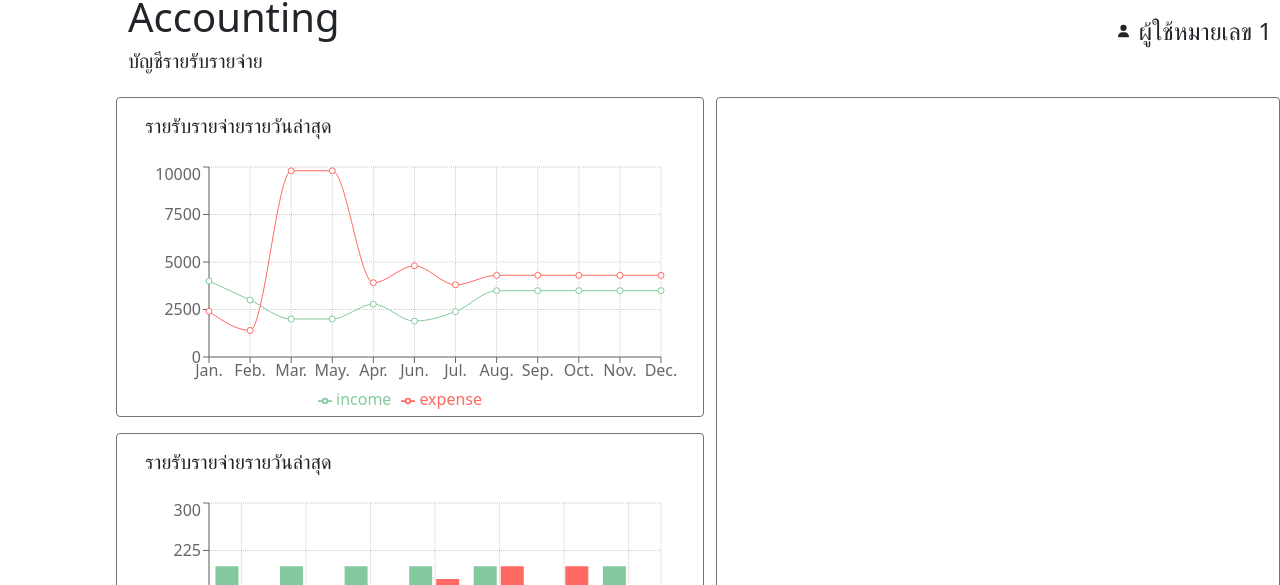
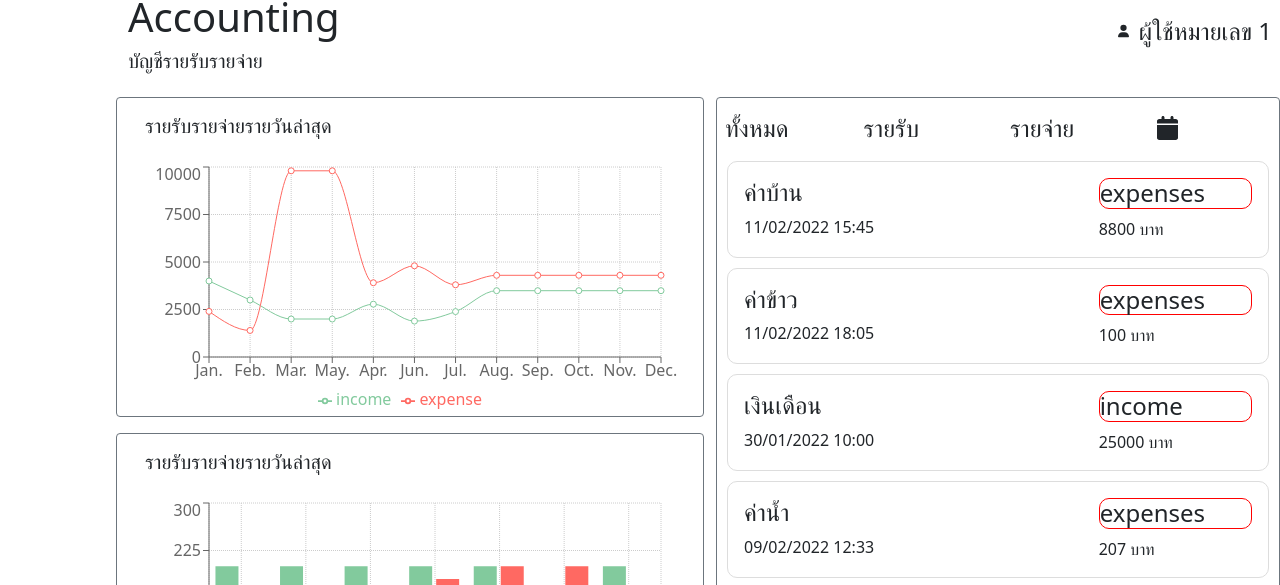
Before and after one commit to konlawatit/SWDEV-BBP-, a Next.js app in the folder frontend/: page /accounting in a window 1280 px wide. Shown: the part 215-800 px from the top of the page. Built offline with nearby package versions, Linux system fonts and the light colour scheme.

Commit message:
[UI] Create Account List
create simple accouting list with example data

```diff
--- /dev/null
+++ b/frontend/component/Acclist.js
@@ -0,0 +1,24 @@
+import React from "react";
+import "@fortawesome/fontawesome-svg-core/styles.css";
+export const Acctlist = (account) => (
+  <div
+    style={{
+      border: "1px solid #ddd",
+      borderRadius: 10,
+      padding: 16,
+      marginBottom: 8,
+      margin: 10,
+    }}
+  >
+    <div className="row">
+      <div className="col-8">
+        <h4 style={{ marginTop: 0 }}>{account.ac_title}</h4>
+        {account.ac_date} {account.ac_time}
+      </div>
+      <div className="col-4">
+        <h4 style={{ marginTop: 0 }}><div style={{border: "1px solid red",borderRadius:10,justifyConetent:"center"}}>{account.ac_type}</div></h4>
+        {account.amount} บาท
+    </div>
+    </div>
+  </div>
+);
--- /dev/null
+++ b/frontend/component/accounting.json
@@ -0,0 +1,42 @@
+[
+    {
+        "ac_title": "ค่าบ้าน",
+        "ac_date": "11/02/2022",
+        "ac_time": "15:45",
+        "ac_type": "expenses",
+        "amount": 8800,
+        "description": "ค่าผ่อนบ้าน งวดที่ 3"
+    },
+    {
+        "ac_title": "ค่าข้าว",
+        "ac_date": "11/02/2022",
+        "ac_time": "18:05",
+        "ac_type": "expenses",
+        "amount": 100,
+        "description": ""
+    },
+    {
+        "ac_title": "เงินเดือน",
+        "ac_date": "30/01/2022",
+        "ac_time": "10:00",
+        "ac_type": "income",
+        "amount": 25000,
+        "description": "เงินเดือนของเดือนมกราคม"
+    },
+    {
+        "ac_title": "ค่าน้ำ",
+        "ac_date": "09/02/2022",
+        "ac_time": "12:33",
+        "ac_type": "expenses",
+        "amount": 207,
+        "description": "ค่าน้ำประปา"
+    },
+    {
+        "ac_title": "ค่าไฟ",
+        "ac_date": "09/02/2022",
+        "ac_time": "12:45",
+        "ac_type": "expenses",
+        "amount": 1500,
+        "description": "ค่าไฟฟ้า"
+    }
+]
--- a/frontend/pages/accounting.js
+++ b/frontend/pages/accounting.js
@@ -1,47 +1,80 @@
-import React from 'react';
-import NavTab from '../component/NavTab'
-import '@fortawesome/fontawesome-svg-core/styles.css'
-import { FontAwesomeIcon } from '@fortawesome/react-fontawesome'
-import { faUser } from '@fortawesome/free-solid-svg-icons';
-import { Barchart } from '../component/Barchart';
-import { Linechart } from '../component/Linechart';
-
-
+import React from "react";
+import NavTab from "../component/NavTab";
+import "@fortawesome/fontawesome-svg-core/styles.css";
+import { FontAwesomeIcon } from "@fortawesome/react-fontawesome";
+import { faUser, faCalendar } from "@fortawesome/free-solid-svg-icons";
+import { Barchart } from "../component/Barchart";
+import { Linechart } from "../component/Linechart";
+import { Acctlist } from "../component/Acclist";
+import data from "../component/accounting.json";
 
 export default function Accounting() {
   return (
     <div>
       <NavTab></NavTab>
-        <div className='mt-3' style={{'marginLeft':'10%'}}>
+      <div className="mt-3" style={{ marginLeft: "10%" }}>
         <div className="row">
           <div className="col-6">
-                    <div className='d-flex justify-content-start'>
+            <div className="d-flex justify-content-start">
               <h1>Accounting</h1>
             </div>
-                    <div className='d-flex flex-column'>
+            <div className="d-flex flex-column">
               <h5>บัญชีรายรับรายจ่าย</h5>
             </div>
           </div>
           <div className="col-6">
-                    <div className='d-flex justify-content-end'>
-                        <h4 className="p-2 mt-3"><FontAwesomeIcon icon={faUser} style={{"padding-right":'10px'}}/>ผู้ใช้หมายเลข 1</h4>
+            <div className="d-flex justify-content-end">
+              <h4 className="p-2 mt-3">
+                <FontAwesomeIcon
+                  icon={faUser}
+                  style={{ "padding-right": "10px" }}
+                />
+                ผู้ใช้หมายเลข 1
+              </h4>
             </div>
           </div>
         </div>
         <div className="row">
           <div className="col-6">
             <div className="row mb-3 mt-3">
-                        <Linechart/>
+              <Linechart />
             </div>
             <div className="row">
               <Barchart></Barchart>
             </div>
           </div>
           <div className="col-6">
-                    <div className="border border-secondary rounded mt-3" style={{'height':'85vh'}}></div>
+            <div
+              className="border border-secondary rounded mt-3"
+              style={{ height: "85vh" }}
+            >
+              <div className="row mt-3 mb-6">
+                <div className="col-3" style={{ "padding-left": "20px" }}>
+                  <h4>ทั้งหมด</h4>
+                </div>
+                <div className="col-3">
+                  <h4>รายรับ</h4>
+                </div>
+                <div className="col-3">
+                  <h4>รายจ่าย</h4>
+                </div>
+                <div className="col-3">
+                  <h4>
+                    <FontAwesomeIcon icon={faCalendar} />
+                  </h4>
+                </div>
+              </div>
+              {data.map((account) => (
+                <Acctlist {...account} />
+              ))}
+              <div className="row">
+                <div className="col-8"></div>
+                <div className="col-4"><button className="button"><h4>เพิ่มรายการ</h4></button></div>
               </div>
             </div>
           </div>
         </div>
-  )
+      </div>
+    </div>
+  );
 }
```
Lines whose indentation alone changed are shown as unchanged.
